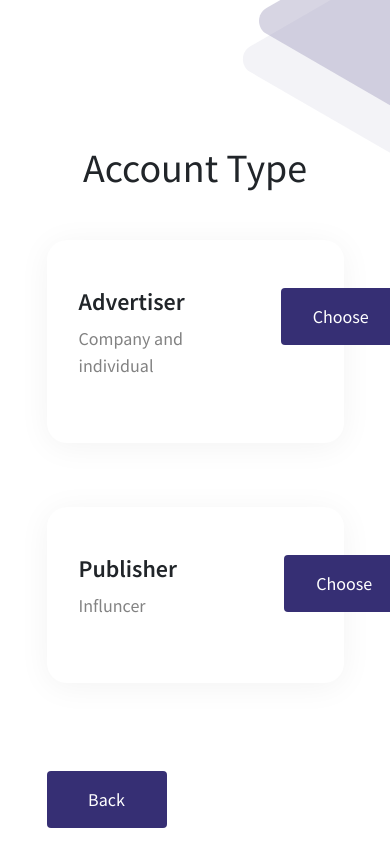
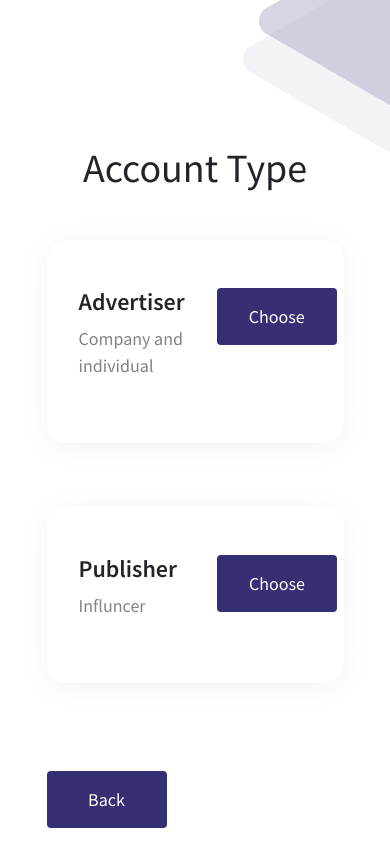
Before and after one commit to Muyiwa-Adebayo/getviral-accountpg, a plain HTML site: page index.html in a window 390 px wide. Drawn offline with nearby package versions, Linux system fonts and the light colour scheme.

Commit message:
Fix: mobile view account card padding

```diff
--- a/asset/css/style.css
+++ b/asset/css/style.css
@@ -213,10 +213,9 @@ body{
         margin-bottom: 4rem;
     }
     .account-card .row2{
-        padding-right: 3rem;
-        padding-left: 6rem;
+        padding-left: 2rem;
     }
     .account-card .row4{
-        padding-left: 6.7rem;
+        padding-left: 2.5rem;
     }
 }
```
